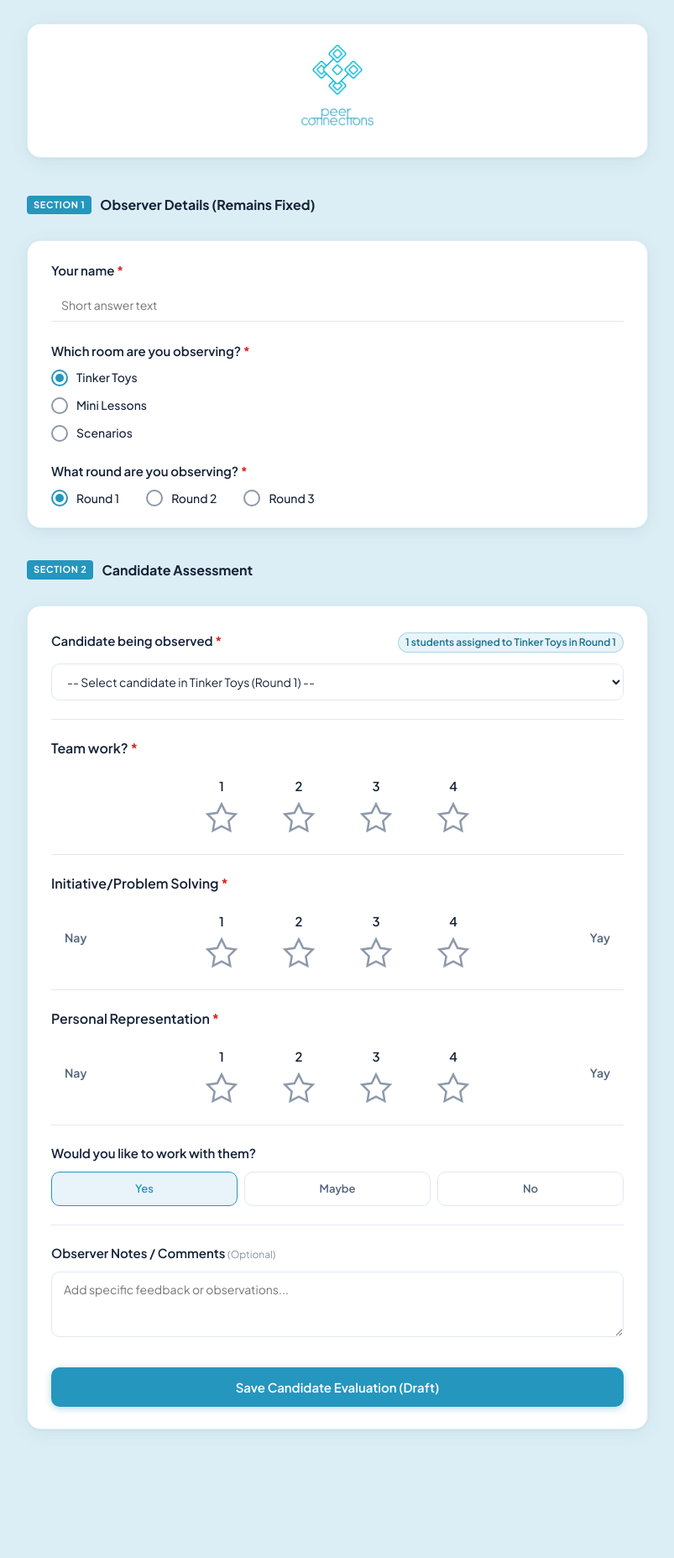
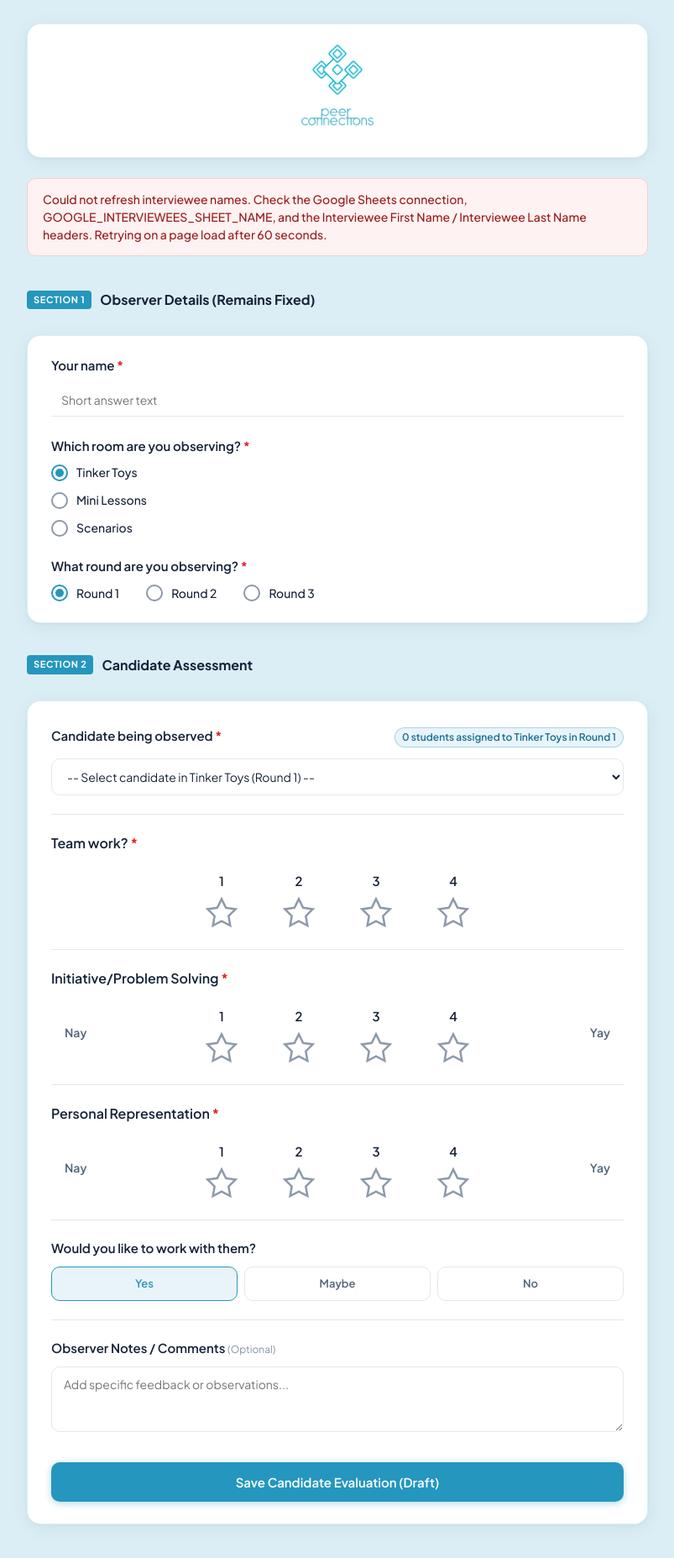
Before and after one commit to surabhibage/crla-level-3-project, a FastAPI app: page / in a window 1280 px wide. Shown: the top 1855 px of the page at 84% size, without its empty margins (238-1041 px from the left). Before the commit the page ends 1704 px from the top, so only its background shows below. Run offline with FastAPI, Linux system fonts and the light colour scheme.

Commit message:
adding changes for google sheet names and correct env variables

```diff
--- a/app.py
+++ b/app.py
@@ -4,63 +4,100 @@ from fastapi.staticfiles import StaticFiles
 from fastapi.templating import Jinja2Templates
 from typing import Optional
 from datetime import datetime
-import pandas as pd
 import os
 import uuid
 import json
-import gspread
-
-# ── Google Sheets Setup ───────────────────────────────────────────────
-# SHEET_NAME = "Peer Connections Candidate Observations"
-
-# def get_sheet():
-#     try:
-#         gc = gspread.service_account(filename="credentials.json")
-#         return gc.open(SHEET_NAME).sheet1
-#     except Exception as e:
-#         print("Google Sheets connection error:", e)
-#         return None
-import os
-import json
+import logging
+from time import monotonic
+from threading import Lock
 import gspread
 from google.oauth2.service_account import Credentials
 from dotenv import load_dotenv
 
 load_dotenv()
+logger = logging.getLogger(__name__)
+
+
+def get_spreadsheet():
+    credentials_info = json.loads(os.environ["GOOGLE_CREDENTIALS"])
+    credentials = Credentials.from_service_account_info(
+        credentials_info,
+        scopes=["https://www.googleapis.com/auth/spreadsheets"],
+    )
+    return gspread.authorize(credentials).open_by_key(os.environ["GOOGLE_SHEET_ID"])
+
 
 def get_sheet():
-    try:
-        credentials_info = json.loads(os.environ["GOOGLE_CREDENTIALS"])
+    title = os.environ["GOOGLE_OBSERVATIONS_SHEET_NAME"].strip()
+    if not title:
+        raise ValueError("GOOGLE_OBSERVATIONS_SHEET_NAME must not be empty")
+    interviewees_title = os.environ["GOOGLE_INTERVIEWEES_SHEET_NAME"].strip()
+    if title == interviewees_title:
+        raise ValueError("Observations and interviewees must use different tabs")
+    return get_spreadsheet().worksheet(title)
 
-        credentials = Credentials.from_service_account_info(credentials_info, scopes=["https://www.googleapis.com/auth/spreadsheets"])
 
-        gc = gspread.authorize(credentials)
-
-        sheet = gc.open_by_key(os.environ["GOOGLE_SHEET_ID"]).sheet1
-
-        return sheet
-
-    except Exception as e:
-        print(f"Error connecting to Google Sheets: {e}")
-        raise
-
-# ── App Setup ───────────────────────────────────────────────
 app = FastAPI()
-
 app.mount("/static", StaticFiles(directory="static"), name="static")
 templates = Jinja2Templates(directory="templates")
 
-# Load candidate list from names.csv
+CANDIDATE_CACHE_SECONDS = 60
+_candidate_cache = {"key": None, "names": [], "error": None, "expires_at": 0}
+_candidate_cache_lock = Lock()
+
+
+def parse_candidate_rows(rows):
+    required = ("Interviewee First Name", "Interviewee Last Name")
+    if not rows:
+        raise ValueError("Interviewees tab is empty")
+    headers = [str(value).strip() for value in rows[0]]
+    if any(headers.count(header) != 1 for header in required):
+        raise ValueError("Interviewees tab requires unique Interviewee First Name and Interviewee Last Name headers")
+    first_index, last_index = (headers.index(header) for header in required)
+    names = set()
+    for row in rows[1:]:
+        first = str(row[first_index]).strip() if first_index < len(row) else ""
+        last = str(row[last_index]).strip() if last_index < len(row) else ""
+        name = f"{first} {last}".strip()
+        if name:
+            names.add(name)
+    return sorted(names)
+
+
+def candidate_data():
+    # Throttle retries as well as successful reads; never use CSV or sample names.
+    key = (os.getenv("GOOGLE_SHEET_ID"), os.getenv("GOOGLE_INTERVIEWEES_SHEET_NAME"))
+    with _candidate_cache_lock:
+        if _candidate_cache["key"] != key:
+            _candidate_cache.update(key=key, names=[], error=None, expires_at=0)
+        if monotonic() >= _candidate_cache["expires_at"]:
+            try:
+                title = (key[1] or "").strip()
+                if not title:
+                    raise ValueError("GOOGLE_INTERVIEWEES_SHEET_NAME must be set")
+                rows = get_spreadsheet().worksheet(title).get_all_values()
+                names = parse_candidate_rows(rows)
+                _candidate_cache.update(
+                    names=names,
+                    error=None if names else "The interviewees tab contains no candidate names. Add names below the headers.",
+                )
+            except Exception:
+                logger.exception("Unable to load interviewee names from Google Sheets")
+                message = (
+                    "Could not refresh interviewee names. Check the Google Sheets connection, "
+                    "GOOGLE_INTERVIEWEES_SHEET_NAME, and the Interviewee First Name / "
+                    "Interviewee Last Name headers."
+                )
+                if _candidate_cache["names"]:
+                    message += " Showing the last successfully loaded list."
+                _candidate_cache["error"] = message + " Retrying on a page load after 60 seconds."
+            _candidate_cache["expires_at"] = monotonic() + CANDIDATE_CACHE_SECONDS
+        return list(_candidate_cache["names"]), _candidate_cache["error"]
+
+
 def load_candidates():
-    csv_path = "names.csv"
-    if os.path.exists(csv_path):
-        try:
-            df = pd.read_csv(csv_path)
-            names = (df["First Name"].astype(str).str.strip() + " " + df["Last Name"].astype(str).str.strip()).tolist()
-            return sorted(names)
-        except Exception as e:
-            print("Error loading CSV:", e)
-    return ["Candidate 1", "Candidate 2", "Candidate 3"]
+    return candidate_data()[0]
+
 
 # Divide candidates evenly into 3 rotating room groups across 3 rounds
 def get_round_room_assignments():
@@ -117,6 +154,7 @@ async def home(request: Request):
         name="index.html",
         context={
             "assignments_json": json.dumps(assignments),
+            "names_error": candidate_data()[1],
             "observations": observations,
             "observations_by_round": get_observations_by_round(),
             "observed_names": observed_names,
@@ -180,6 +218,7 @@ async def handle_form(
         name="index.html",
         context={
             "assignments_json": json.dumps(assignments),
+            "names_error": candidate_data()[1],
             "observations": observations,
             "observations_by_round": get_observations_by_round(),
             "observed_names": observed_names,
@@ -210,6 +249,7 @@ async def delete_observation(request: Request, obs_id: str):
         name="index.html",
         context={
             "assignments_json": json.dumps(assignments),
+            "names_error": candidate_data()[1],
             "observations": observations,
             "observations_by_round": get_observations_by_round(),
             "observed_names": observed_names,
@@ -230,38 +270,47 @@ async def final_submit(request: Request):
         msg = None
         err = "No pending observations to submit to Google Sheets."
     else:
-        sheet = get_sheet()
-        if not sheet:
+        try:
+            sheet = get_sheet()
+            if sheet is None:
+                raise RuntimeError("Google Sheets connection returned no worksheet")
+            rows_to_insert = []
+            now_str = datetime.now().strftime("%Y-%m-%d %H:%M:%S")
+            for obs in pending:
+                rows_to_insert.append([
+                    now_str,
+                    obs["candidate"],
+                    obs["round"],
+                    obs["room"],
+                    obs["observer_name"],
+                    obs["teamwork"],
+                    obs["initiative"],
+                    obs["personal_rep"],
+                    obs["work_with"],
+                    obs["comments"]
+                ])
+
+            sheet.append_rows(
+                rows_to_insert,
+                value_input_option="RAW",
+                insert_data_option="INSERT_ROWS",
+                table_range="A1:J",
+            )
+            for obs in pending:
+                obs["submitted_to_sheets"] = True
+
+            msg = f"🎉 Success! All {len(rows_to_insert)} observation(s) have been permanently submitted to Google Sheets!"
+            err = None
+        except Exception as e:
+            print("Failed to connect or submit to Google Sheets:", e)
             msg = None
-            err = "Could not connect to Google Sheets. Please check credentials.json."
-        else:
-            try:
-                rows_to_insert = []
-                now_str = datetime.now().strftime("%Y-%m-%d %H:%M:%S")
-                for obs in pending:
-                    rows_to_insert.append([
-                        now_str,
-                        obs["candidate"],
-                        obs["round"],
-                        obs["room"],
-                        obs["observer_name"],
-                        obs["teamwork"],
-                        obs["initiative"],
-                        obs["personal_rep"],
-                        obs["work_with"],
-                        obs["comments"]
-                    ])
-
-                sheet.append_rows(rows_to_insert)
-                for obs in pending:
-                    obs["submitted_to_sheets"] = True
-
-                msg = f"🎉 Success! All {len(rows_to_insert)} observation(s) have been permanently submitted to Google Sheets!"
-                err = None
-            except Exception as e:
-                print("Failed to push batch to Google Sheets:", e)
-                msg = None
-                err = f"Failed to submit to Google Sheets: {str(e)}"
+            err = (
+                "Could not connect or submit to Google Sheets. Check GOOGLE_CREDENTIALS "
+                "and GOOGLE_SHEET_ID, check GOOGLE_OBSERVATIONS_SHEET_NAME and "
+                "GOOGLE_INTERVIEWEES_SHEET_NAME, confirm the Google Sheets API is enabled, and "
+                "share the spreadsheet with the service account as an Editor. "
+                "Your drafts have been kept; please try again."
+            )
 
     assignments = get_round_room_assignments()
     observed_names = [obs["candidate"] for obs in observations]
@@ -271,6 +320,7 @@ async def final_submit(request: Request):
         name="index.html",
         context={
             "assignments_json": json.dumps(assignments),
+            "names_error": candidate_data()[1],
             "observations": observations,
             "observations_by_round": get_observations_by_round(),
             "observed_names": observed_names,
--- a/templates/index.html
+++ b/templates/index.html
@@ -32,6 +32,10 @@
             </div>
             {% endif %}
         </header>
+
+        {% if names_error %}
+        <div class="alert-error" role="alert">{{ names_error }}</div>
+        {% endif %}
 
         {% if success_msg %}
         <div class="alert-success">
```
Also changed, not shown: tests/test_google_sheets.py (added, +99 -0 lines), README.md, 1 other file.
